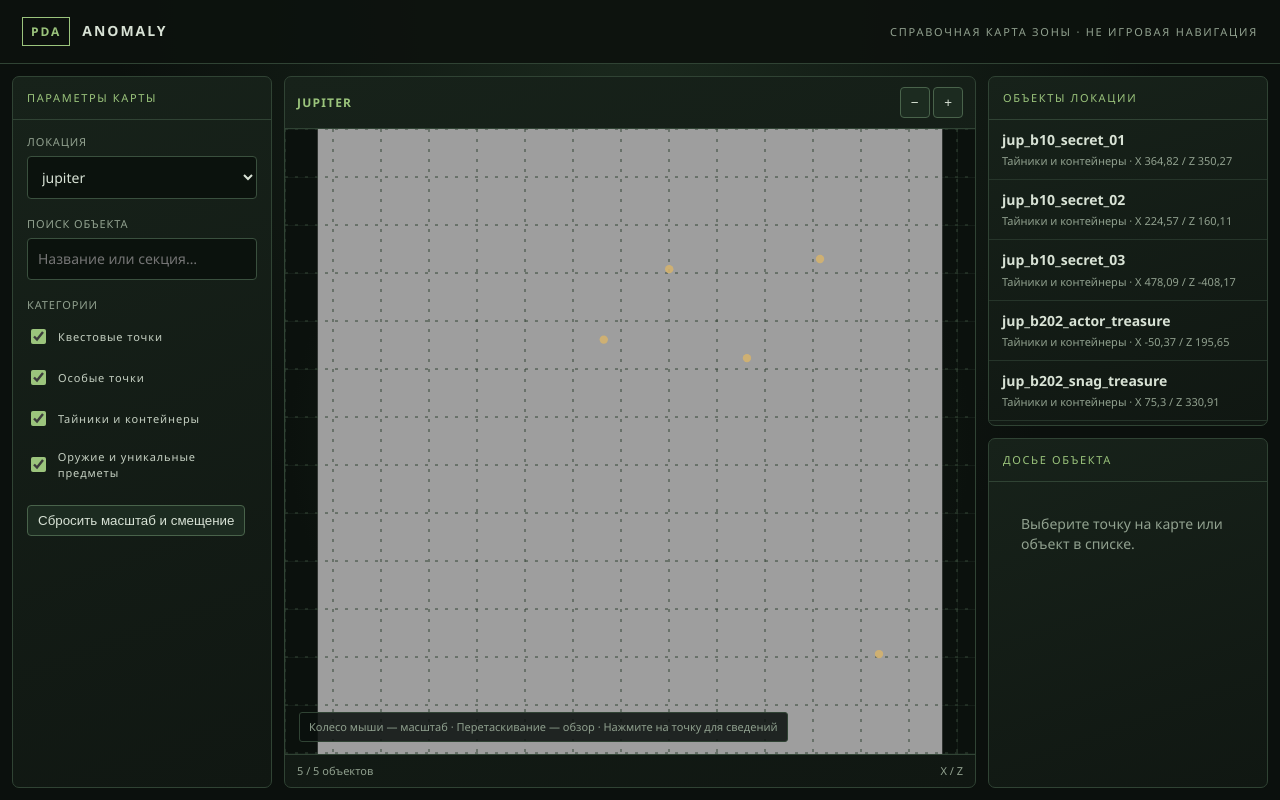
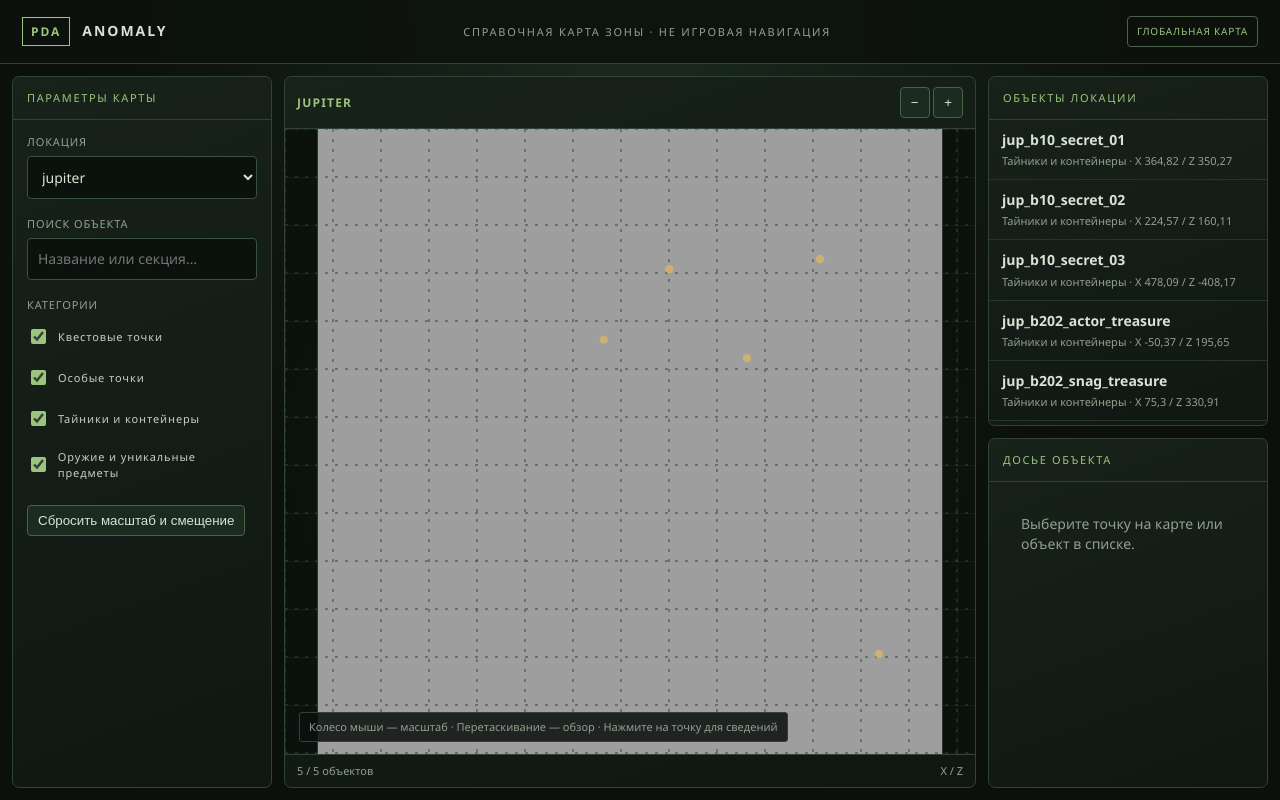
Before and after one commit to Grenader4uk2034/ANOMALY-PDA, a plain HTML site: page web/index.html in a window 1280 px wide. Drawn offline with Linux system fonts and the light colour scheme; no server answers; files whose address does not match are found by name.

Commit message:
Add navigation to global map screen

```diff
--- a/web/index.html
+++ b/web/index.html
@@ -9,7 +9,7 @@
 :root{color-scheme:dark;--bg:#0b100d;--panel:#121a15;--panel2:#18231b;--line:#304334;--text:#d8e2d5;--muted:#91a18f;--green:#9bc47c;--amber:#d2ad65}
 *{box-sizing:border-box}body{margin:0;background:radial-gradient(ellipse at 50% 0,#1b2a1e 0,#0b100d 58%);color:var(--text);font:14px/1.45 "Segoe UI",Arial,sans-serif;min-height:100vh}
 header{height:64px;border-bottom:1px solid var(--line);display:flex;align-items:center;justify-content:space-between;padding:0 22px;background:#0c120eea}
-.brand{display:flex;gap:12px;align-items:center;letter-spacing:.14em;font-weight:700}.brand-mark{border:1px solid var(--green);color:var(--green);padding:5px 8px;font-size:12px}.sub{color:var(--muted);font-size:11px;letter-spacing:.16em}
+.brand{display:flex;gap:12px;align-items:center;letter-spacing:.14em;font-weight:700}.brand-mark{border:1px solid var(--green);color:var(--green);padding:5px 8px;font-size:12px}.sub{color:var(--muted);font-size:11px;letter-spacing:.16em}.global-map-link{color:var(--green);border:1px solid #49634b;padding:7px 9px;border-radius:4px;text-decoration:none;font-size:10px;letter-spacing:.08em;white-space:nowrap}
 main{display:grid;grid-template-columns:260px minmax(0,1fr) 280px;grid-template-rows:minmax(0,1fr) minmax(0,1fr);gap:12px;padding:12px;height:calc(100vh - 64px);min-height:560px}.filters-panel{grid-column:1;grid-row:1/3}.map-panel{grid-column:2;grid-row:1/3}.list-panel{grid-column:3;grid-row:1}.detail-panel{grid-column:3;grid-row:2}
 .panel{background:linear-gradient(160deg,#17221a,#101712);border:1px solid var(--line);border-radius:7px;min-height:0;overflow:hidden}
 .panel-head{padding:13px 14px;border-bottom:1px solid var(--line);font-size:11px;letter-spacing:.15em;color:var(--green);text-transform:uppercase}
@@ -22,7 +22,7 @@ main{display:grid;grid-template-columns:260px minmax(0,1fr) 280px;grid-template-
 .detail{padding:14px}.detail h2{font-size:17px;margin:0 0 5px;overflow-wrap:anywhere}.tag{display:inline-block;color:var(--green);border:1px solid #48634b;padding:2px 7px;border-radius:3px;font-size:11px;margin:6px 0 13px}.kv{display:grid;grid-template-columns:1fr 1fr;gap:10px;margin-top:12px}.kv div{background:#0c130e;padding:9px;border:1px solid #293b2d;border-radius:4px}.kv small{display:block;color:var(--muted);font-size:10px}.kv b{font-size:12px;font-weight:500;overflow-wrap:anywhere}
 #load-error{display:none;margin:18px;padding:16px;border:1px solid #725b35;background:#211b10;color:#e4c98d;border-radius:5px}
 @media(max-width:980px){main{grid-template-columns:220px minmax(0,1fr);grid-template-rows:minmax(520px,1fr) auto auto;height:auto;min-height:calc(100vh - 64px)}.filters-panel{grid-column:1;grid-row:1}.map-panel{grid-column:2;grid-row:1;min-height:520px}.list-panel{grid-column:1/-1;grid-row:2;min-height:180px}.detail-panel{grid-column:1/-1;grid-row:3;min-height:180px}.detail-panel .detail{display:grid;grid-template-columns:1fr 1fr;gap:12px}.detail-panel .panel-head{display:block}}
-@media(max-width:650px){header{padding:0 12px}.sub{display:none}main{display:flex;flex-direction:column;padding:8px;height:auto}.filters-panel{min-height:0}.filters-panel .controls{height:auto;display:grid;grid-template-columns:1fr 1fr;gap:10px}.field{margin:0}.map-panel{height:58vh;min-height:380px}.list-panel{max-height:260px}.detail-panel{min-height:170px}.detail-panel .detail{display:block}}
+@media(max-width:650px){header{padding:0 8px}.brand{gap:7px;font-size:12px}.sub{display:none}.global-map-link{font-size:9px;padding:6px 7px}main{display:flex;flex-direction:column;padding:8px;height:auto}.filters-panel{min-height:0}.filters-panel .controls{height:auto;display:grid;grid-template-columns:1fr 1fr;gap:10px}.field{margin:0}.map-panel{height:58vh;min-height:380px}.list-panel{max-height:260px}.detail-panel{min-height:170px}.detail-panel .detail{display:block}}
 .mobile-nav{display:none}.mobile-overlay{display:none}
 @media(max-width:650px){
  body{height:100dvh;min-height:0;overflow:hidden}
@@ -48,7 +48,7 @@ main{display:grid;grid-template-columns:260px minmax(0,1fr) 280px;grid-template-
 </style>
 </head>
 <body>
-<header><div class="brand"><span class="brand-mark">PDA</span><span>ANOMALY</span></div><div class="sub">СПРАВОЧНАЯ КАРТА ЗОНЫ · НЕ ИГРОВАЯ НАВИГАЦИЯ</div></header>
+<header><div class="brand"><span class="brand-mark">PDA</span><span>ANOMALY</span></div><div class="sub">СПРАВОЧНАЯ КАРТА ЗОНЫ · НЕ ИГРОВАЯ НАВИГАЦИЯ</div><a class="global-map-link" href="./global-map.html">ГЛОБАЛЬНАЯ КАРТА</a></header>
 <div class="mobile-nav">
 <button id="mobile-menu" type="button">☰ ФИЛЬТРЫ</button>
 <button id="mobile-objects" type="button">☷ ОБЪЕКТЫ</button>
```
